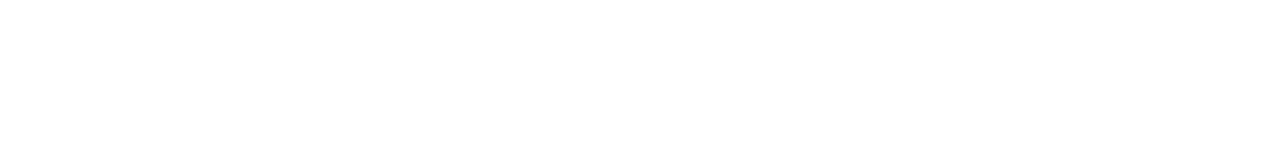
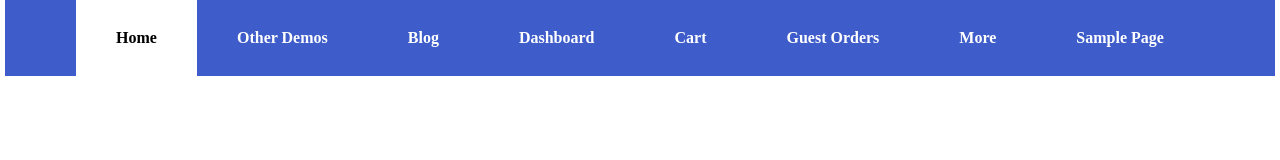
Before and after one commit to hoangphuongIT/f8-fullstack-day-5, a plain HTML site: page menu.html in a window 1280 px wide. Drawn offline with Linux system fonts and the light colour scheme.

Commit message:
second commit

```diff
--- a/assets/css/styles.css
+++ b/assets/css/styles.css
@@ -1,17 +1,6 @@
 /* Common */
 h1 {
     font-size: 1.5em;
-}
-ul {
-    display: block;
-    list-style-type: disc;
-    margin-block-start: 1em;
-    margin-block-end: 1em;
-    padding-inline-start: 20px;
-}
-li {
-    display: list-item;
-    line-height: 1.4;
 }
 strong,
 b {
@@ -27,6 +16,17 @@
 }
 #cv-page hr {
     border-top: 2px solid #333;
+}
+#cv-page ul {
+    display: block;
+    list-style-type: disc;
+    margin-block-start: 1em;
+    margin-block-end: 1em;
+    padding-inline-start: 20px;
+}
+#cv-page li {
+    display: list-item;
+    line-height: 1.4;
 }
 #cv-page h1 {
     font-style: normal;
@@ -58,3 +58,31 @@
 #cv-page .date {
     font-weight: 700;
 }
+
+/* =============================================== */
+/* Menu */
+#menu .nav-bar {
+    background-color: #3e5cca;
+    max-width: 1270px;
+    margin: 0 auto;
+}
+#menu .menu {
+    display: flex;
+    padding: 0 40px;
+    justify-content: center;
+}
+#menu .menu li:first-of-type a {
+    background-color: white;
+    color: black;
+}
+#menu .menu a {
+    display: block;
+    padding: 30px 40px;
+    text-decoration: none;
+    color: white;
+    font-weight: bold;
+}
+#menu .menu a:hover {
+    background-color: white;
+    color: #333;
+}
--- a/menu.html
+++ b/menu.html
@@ -7,5 +7,18 @@
         <link rel="stylesheet" href="./assets/css/styles.css" />
         <title>Menu</title>
     </head>
-    <body></body>
+    <body id="menu">
+        <nav class="nav-bar">
+            <ul class="menu">
+                <li><a href="#">Home</a></li>
+                <li><a href="#">Other Demos</a></li>
+                <li><a href="#">Blog</a></li>
+                <li><a href="#">Dashboard</a></li>
+                <li><a href="#">Cart</a></li>
+                <li><a href="#">Guest Orders</a></li>
+                <li><a href="#">More</a></li>
+                <li><a href="#">Sample Page</a></li>
+            </ul>
+        </nav>
+    </body>
 </html>
```
